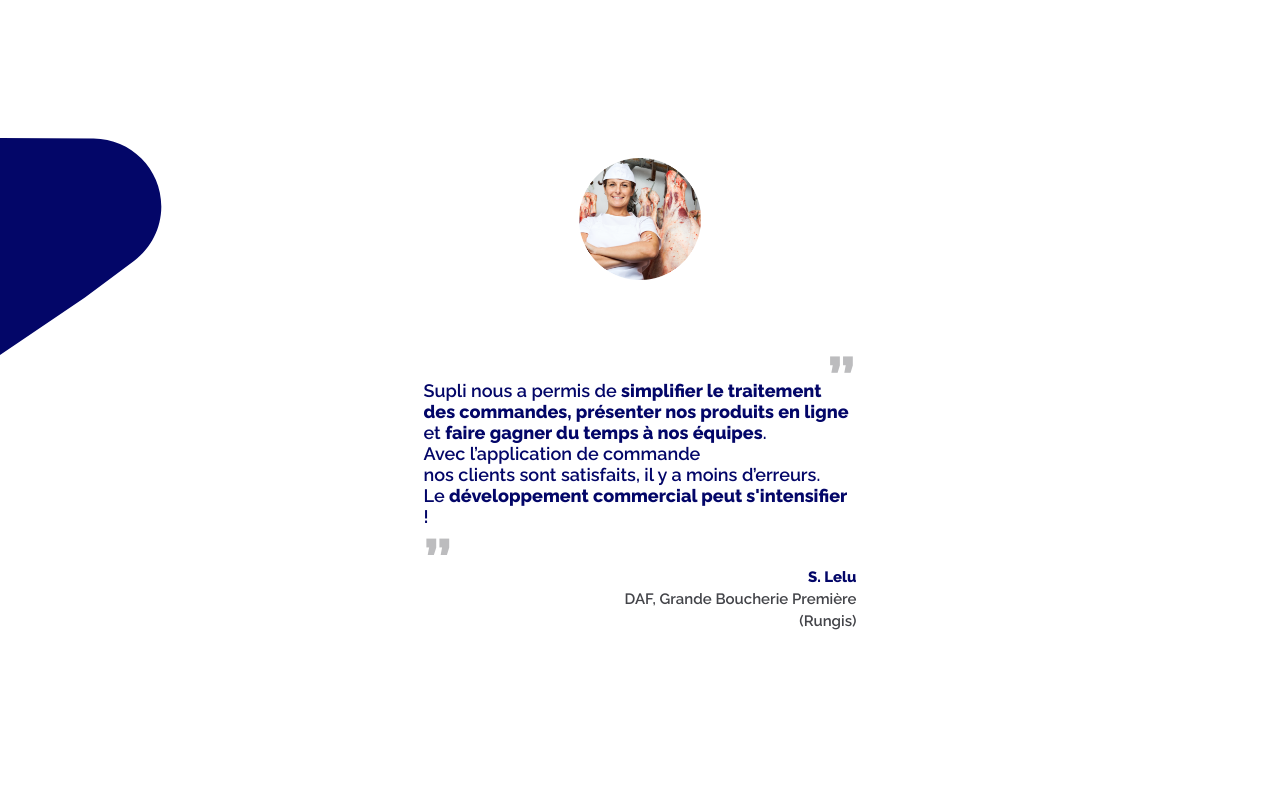
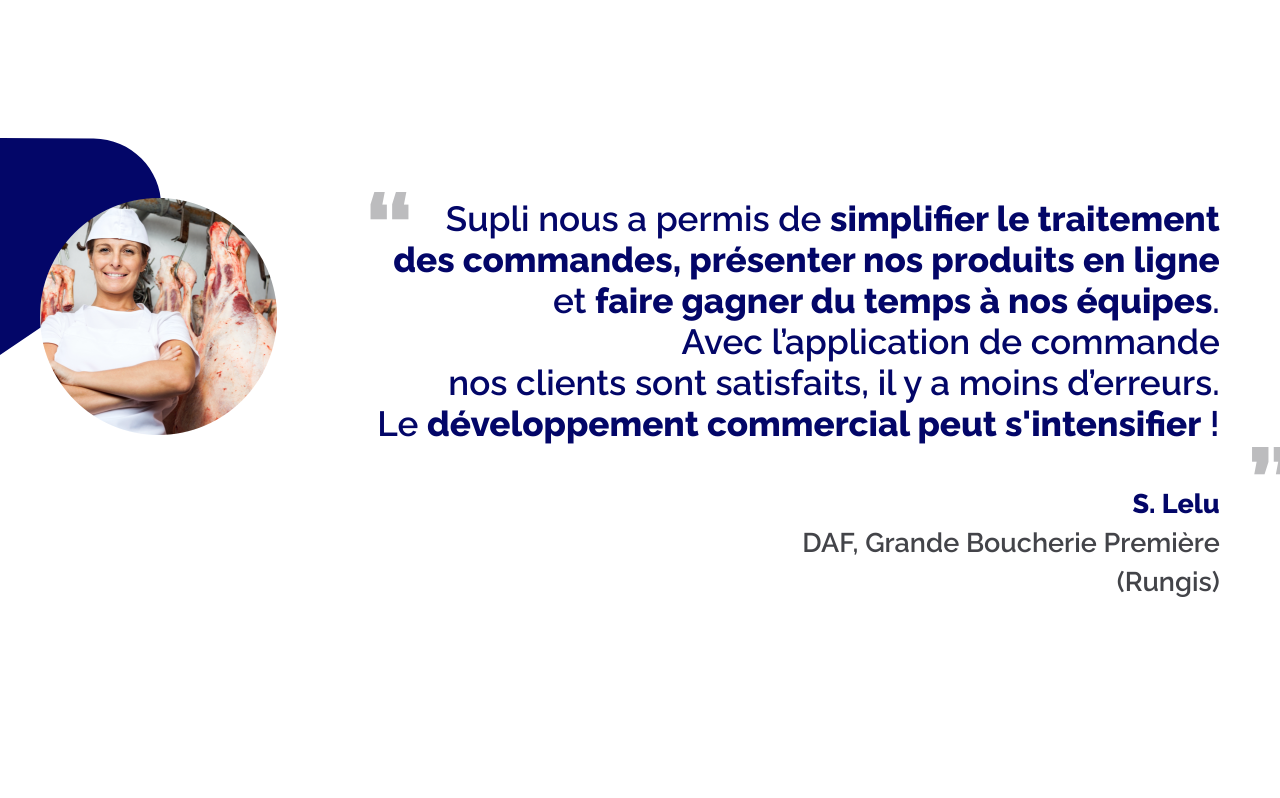
Before and after one commit to AdrienLapasset/supli, a plain HTML site: page index.html in a window 1280 px wide. Shown: the part 1220-2018 px from the top of the page. Drawn offline with nearby package versions, Linux system fonts and the light colour scheme.

Commit message:
responsive

```diff
--- a/styles/_home.scss
+++ b/styles/_home.scss
@@ -189,7 +189,7 @@
     padding-top: 60px;
     display: flex;
     justify-content: center;
-    @include xxl {
+    @include xl {
       flex-direction: column;
       align-items: center;
       padding-top: 20px;
@@ -198,7 +198,7 @@
 
   &__avatarContainer {
     position: relative;
-    @include xxl {
+    @include xl {
       width: 300px;
       display: flex;
       justify-content: center;
@@ -220,7 +220,7 @@
   }
   &__img {
     width: 237px;
-    @include xxl {
+    @include xl {
       width: 122px;
     }
   }
@@ -228,7 +228,7 @@
     margin-left: 100px;
     text-align: right;
     padding-right: 20px;
-    @include xxl {
+    @include xl {
       padding-right: 20px;
       margin-left: 0;
       padding: 0 65px;
@@ -243,7 +243,7 @@
     b {
       font-weight: 800;
     }
-    @include xxl {
+    @include xl {
       text-align: left;
       font-size: 18px;
     }
@@ -255,7 +255,7 @@
       font-weight: 800;
       color: $secondary;
     }
-    @include xxl {
+    @include xl {
       font-size: 15px;
     }
   }
@@ -264,13 +264,13 @@
     font-size: 100px;
     color: $grey;
     font-weight: 800;
-    @include xxl {
+    @include xl {
       font-size: 60px;
     }
     &:first-of-type {
       top: -27px;
       left: -12px;
-      @include xxl {
+      @include xl {
         transform: rotate(180deg);
         top: -65px;
         left: unset;
@@ -280,7 +280,7 @@
     &:last-of-type {
       bottom: -100px;
       right: -75px;
-      @include xxl {
+      @include xl {
         right: unset;
         left: 0;
         bottom: -70px;
@@ -305,7 +305,7 @@
     position: relative;
     padding-right: 20px;
 
-    @include xl {
+    @include lg {
       flex-direction: column;
       padding-right: 0px;
     }
@@ -314,14 +314,14 @@
     }
     p {
       margin-right: 130px;
-      @include xl {
+      @include lg {
         margin-right: 0;
       }
     }
 
     .features__text {
       padding: 0 0 0 20px;
-      @include xl {
+      @include lg {
         padding: 0 50px;
       }
     }
@@ -342,18 +342,18 @@
       max-width: 868px;
       min-width: 350px;
       width: 100%;
-      @include xl {
+      @include lg {
         transform: translateX(-50px);
         margin-bottom: 50px;
       }
     }
-    @include xl {
+    @include lg {
       flex-direction: column-reverse;
       width: 100%;
     }
     .features__text {
       padding: 0 20px 0 50px;
-      @include xl {
+      @include lg {
         padding: 0 50px;
       }
     }
@@ -364,7 +364,7 @@
     font-weight: 800;
     color: $primary;
     margin-bottom: 30px;
-    @include xxl {
+    @include lg {
       font-size: 25px;
     }
   }
@@ -373,7 +373,7 @@
   }
   &__firstImg {
     max-width: 639px;
-    @include xl {
+    @include lg {
       display: none;
     }
   }
@@ -382,14 +382,14 @@
     right: 0px;
     top: 120px;
     z-index: -1;
-    @include xl {
+    @include lg {
       top: 20px;
       width: 200px;
     }
   }
   &__slider {
     display: none;
-    @include xl {
+    @include lg {
       display: block;
     }
     &__navContainer {
@@ -418,7 +418,7 @@
           opacity: 1;
         }
       }
-      @include xl {
+      @include lg {
         display: flex !important;
       }
     }
@@ -505,7 +505,7 @@
   margin-top: 180px;
   display: flex;
   align-items: flex-start;
-  @include xxl {
+  @include xl {
     flex-direction: column;
   }
   img {
@@ -513,7 +513,7 @@
     margin-right: 110px;
     max-width: 833px;
     width: 100%;
-    @include xxl {
+    @include xl {
       right: 40px;
       position: relative;
     }
@@ -524,7 +524,7 @@
   &__title {
     font-size: 35px;
     color: $secondary;
-    @include xxl {
+    @include xl {
       padding: 0 64px;
       margin-top: 54px;
       font-size: 25px;
@@ -533,13 +533,13 @@
   &__text {
     margin: 10px 0 45px;
     padding: 0 20px 0;
-    @include xxl {
+    @include xl {
       padding: 0 64px;
       margin: 30px 0 0;
     }
   }
   .btn {
-    @include xxl {
+    @include xl {
       display: none;
     }
   }
```
Also changed, not shown: css/main.css, 1 other file.
